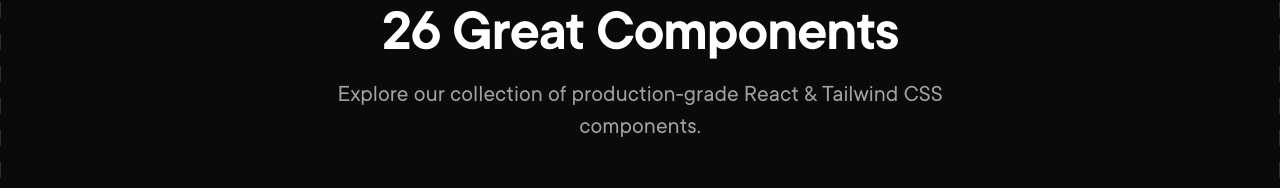
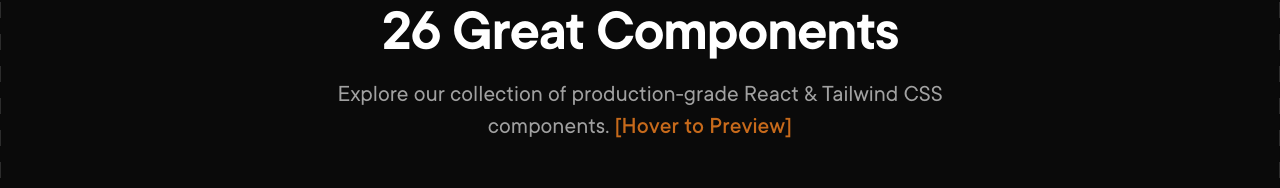
Before and after one commit to Saurabh-2607/GreatUI, a Next.js app: page /components in a window 1280 px wide. Shown: the part 126-314 px from the top of the page. Built offline with nearby package versions, Linux system fonts and the light colour scheme; no server answers.

Commit message:
feat: add [Hover to Preview] indicator to the hero section description

```diff
--- a/app/components/page.tsx
+++ b/app/components/page.tsx
@@ -39,7 +39,10 @@ export default function ComponentsPage() {
             </h1>
             <p className="mt-4 max-w-2xl text-lg text-neutral-600 sm:text-xl md:text-2xl dark:text-neutral-400">
               Explore our collection of production-grade React &amp; Tailwind
-              CSS components.
+              CSS components.{" "}
+              <span className="font-medium text-[#f6821f]/80">
+                [Hover to Preview]
+              </span>
             </p>
           </div>
 
```
